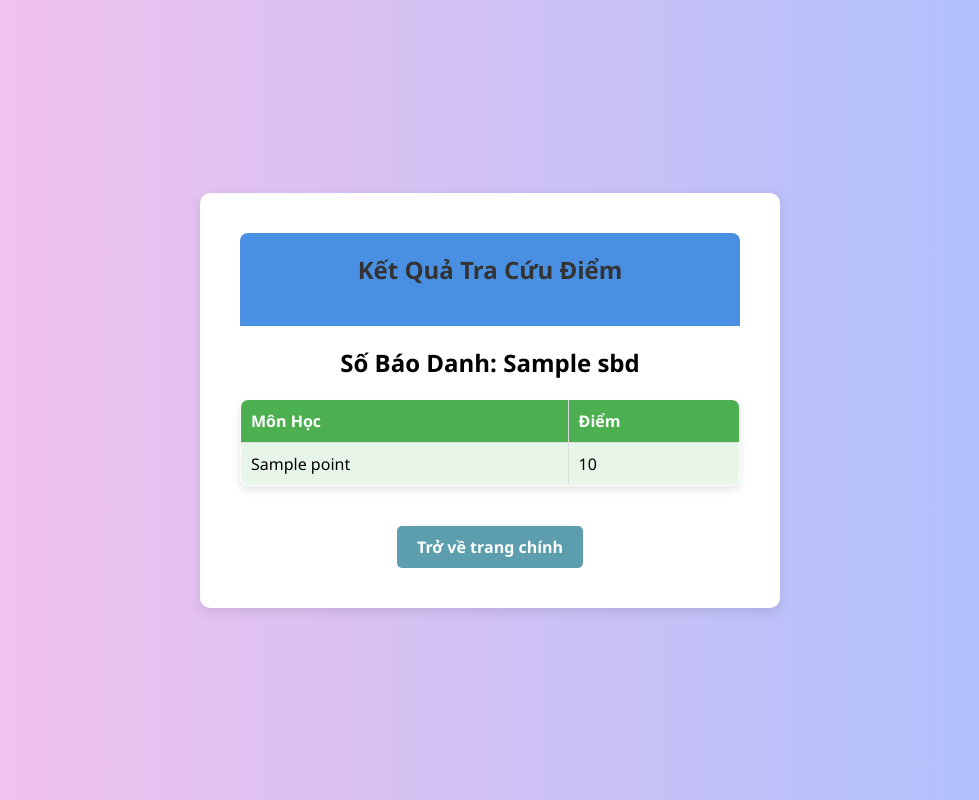
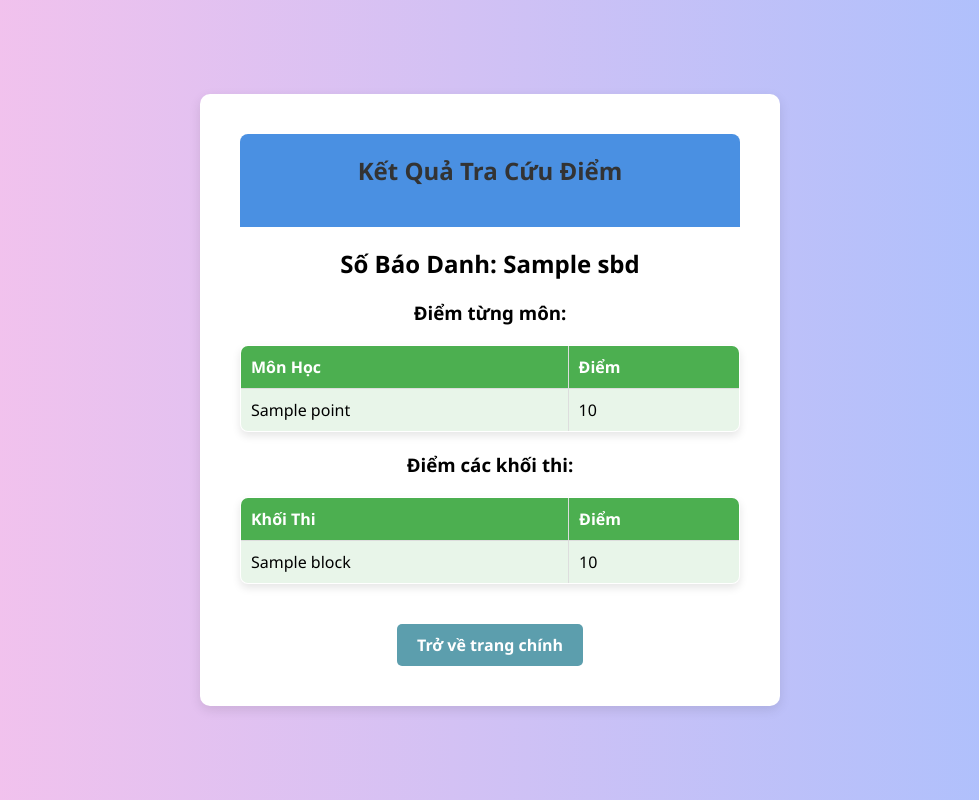
Before and after one commit to DucQuyen199/tra_cuu_diem_thptqg_python, a Flask app: template python_tracuudiem/templates/result.html in a window 1280 px wide. Shown: the whole page, without its empty margins (150-1129 px from the left). Run offline with Flask 3, Linux system fonts and the light colour scheme; the template is opened without the code that fills it: most values are stand-ins (such as "Sample title", 1, 10 or a date in 2020).

Commit message:
Update result.html

```diff
--- a/python_tracuudiem/templates/result.html
+++ b/python_tracuudiem/templates/result.html
@@ -44,12 +44,12 @@
         }
 
         th {
-            background-color: #4CAF50; /* Màu xanh lá cho tiêu đề */
-            color: #fff; /* Màu chữ trắng cho tiêu đề */
+            background-color: #4CAF50;
+            color: #fff;
         }
 
         td {
-            background-color: #e8f5e9; /* Màu xanh lá nhạt cho ô điểm */
+            background-color: #e8f5e9;
         }
 
         .error-message {
@@ -61,16 +61,16 @@
             display: inline-block;
             margin-top: 20px;
             text-decoration: none;
-            color: #fff; /* Màu chữ trắng */
-            background-color: #5c9ead; /* Màu nền nút */
+            color: #fff;
+            background-color: #5c9ead;
             padding: 10px 20px;
             border-radius: 5px;
             font-weight: bold;
         }
 
         a:hover {
-            background-color: #4b8d9b; /* Màu nền khi hover */
-            color: #fff; /* Màu chữ khi hover */
+            background-color: #4b8d9b;
+            color: #fff;
         }
     </style>
 </head>
@@ -85,6 +85,7 @@
 
         <!-- Hiển thị điểm -->
         {% if points %}
+            <h3>Điểm từng môn:</h3>
             <table>
                 <thead>
                     <tr>
@@ -105,6 +106,27 @@
             <p>Không có dữ liệu điểm cho Số Báo Danh này.</p>
         {% endif %}
 
+        <!-- Hiển thị điểm các khối thi -->
+        {% if block_scores %}
+            <h3>Điểm các khối thi:</h3>
+            <table>
+                <thead>
+                    <tr>
+                        <th>Khối Thi</th>
+                        <th>Điểm</th>
+                    </tr>
+                </thead>
+                <tbody>
+                    {% for block, score in block_scores.items() %}
+                        <tr>
+                            <td>{{ block }}</td>
+                            <td>{{ score }}</td>
+                        </tr>
+                    {% endfor %}
+                </tbody>
+            </table>
+        {% endif %}
+
         <!-- Thông báo lỗi nếu có -->
         {% if error %}
             <p class="error-message">{{ error }}</p>
```
